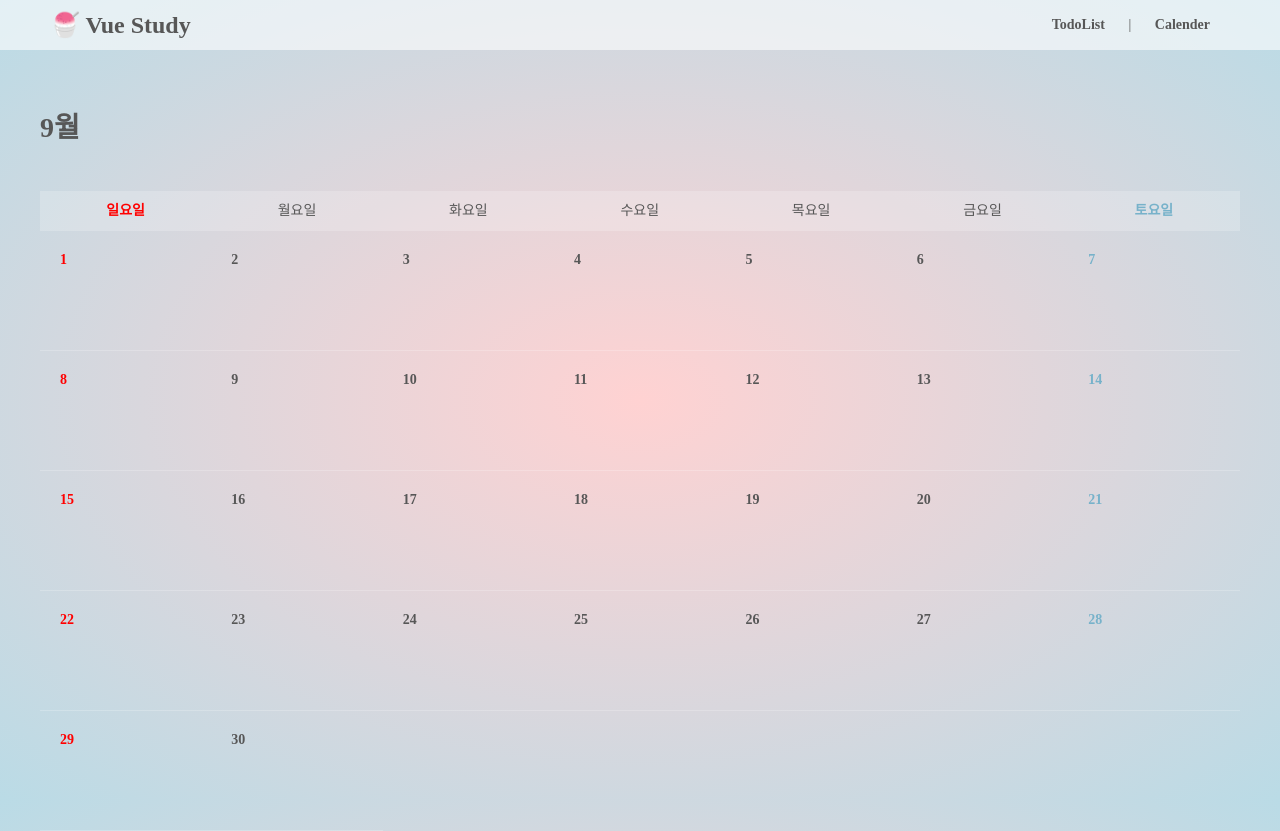
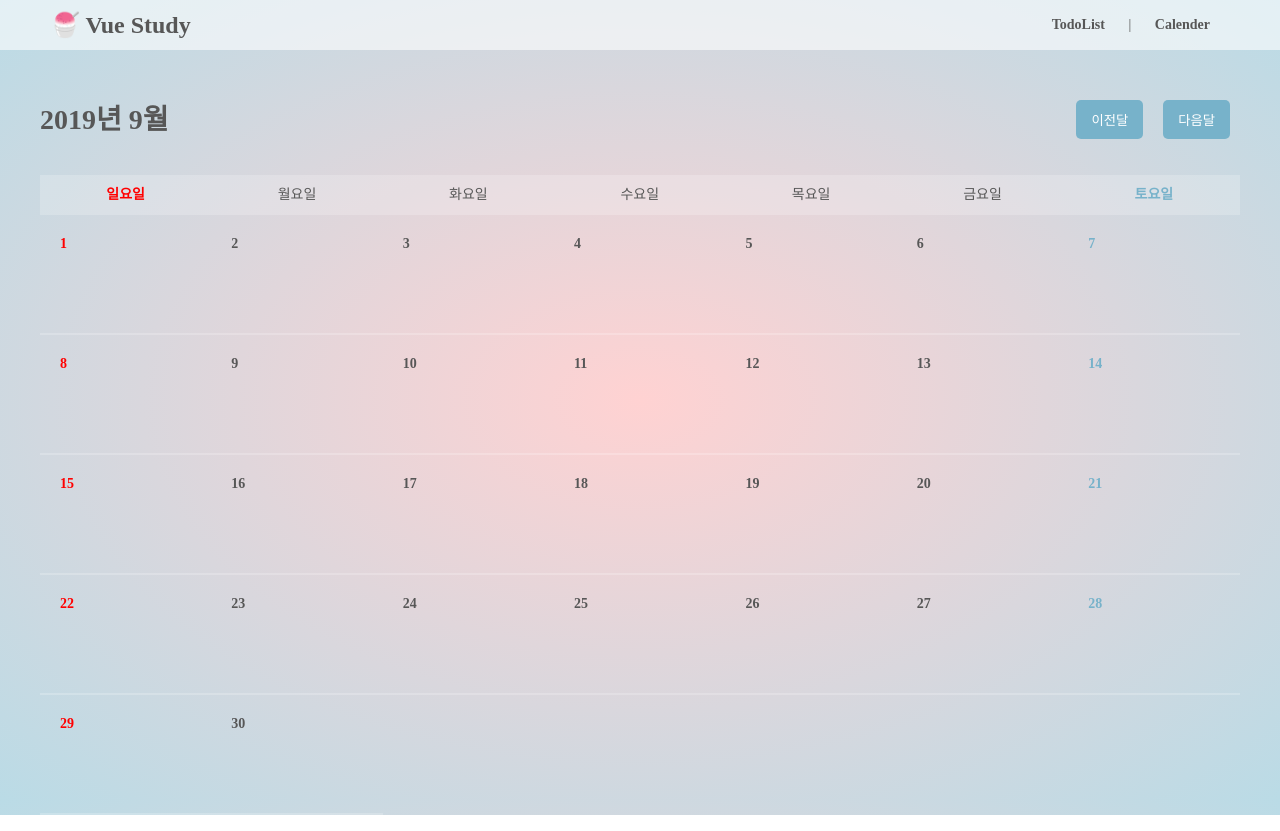
Before and after one commit to yn41/todolist, a Vue app: page /todolist/calender in a window 1280 px wide. Built offline with nearby package versions, Linux system fonts and the light colour scheme.

Commit message:
단순 달력 구현

```diff
--- a/public/index.html
+++ b/public/index.html
@@ -1,5 +1,5 @@
 <!DOCTYPE html>
-<html lang="en">
+<html lang="ko">
   <head>
     <meta charset="utf-8">
     <meta http-equiv="X-UA-Compatible" content="IE=edge">
--- a/src/components/CalenderVeiw.vue
+++ b/src/components/CalenderVeiw.vue
@@ -10,8 +10,8 @@
             <div class="bx sat"><b>토요일</b></div>
         </div>
         <div class="cont">
-            <div class="bx" v-for="item in list" :key="item.date" v-bind:class="item.day == 0?'sun':(item.day == 6?'sat':'')">
-                <b>{{item.date}}</b>
+            <div class="bx" v-for="item in list" :key="item.key" v-bind:class="item.day == 0?'sun':(item.day == 6?'sat':'')">
+                <b v-if="item.date !== 0">{{item.date}}</b>
                 <!-- <div class="cont">
                     내용
                 </div> -->
--- a/src/scss/_common.scss
+++ b/src/scss/_common.scss
@@ -255,8 +255,25 @@ header{
 .calender{
     width: 1200px;
     margin:50px auto 0;
-    h1{
-        margin-bottom: 35px;
+    .top{
+        line-height: 40px;
+        &:after{
+            @include clear;
+        }
+        h1{
+            margin-bottom: 35px;
+            float:left;
+        }
+        .btns{
+            float: right;
+            button{
+                margin: 0 10px;
+                padding: 10px 15px;
+                background: $point;
+                border-radius: 5px;
+                color: $white;
+            }
+        }
     }
     .wrap{
         .bx{
@@ -289,7 +306,7 @@ header{
         }
         .cont{
             .bx{
-                border-bottom:1px solid rgba(255,255,255,0.2);
+                border-bottom:2px solid rgba(255,255,255,0.2);
             }
         }
     }
--- a/src/views/Calender.vue
+++ b/src/views/Calender.vue
@@ -1,6 +1,12 @@
 <template>
   <div class="calender">
-    <h1>{{month}}월</h1>
+    <div class="top">
+      <h1>{{toDay.year}}년 {{toDay.month+1}}월</h1>
+      <div class="btns">
+        <button type="button" @click="getPrevMonth">이전달</button>
+        <button type="button" @click="getNextMonth">다음달</button>
+      </div>
+    </div>
     <CalenderVeiw :list="list"/>
   </div>
 </template>
@@ -12,24 +18,25 @@ export default {
     return {
       list:[],
       month:0,
+      toDay:{
+        year : new Date().getFullYear(),
+        month: new Date().getMonth(),
+        date: new Date().getDate(),
+        day: new Date().getDay(),
+        key: new Date().getFullYear()+new Date().getMonth()+new Date().getDate()+new Date().getDay()
+      },
       day: ['일요일', '월요일', '화요일', '수요일', '목요일', '금요일', '토요일']
     }
   },
   methods:{
     settingCalendar(){
-      let date = new Date();
-      let toDay = {
-        year : date.getFullYear(),
-        month: date.getMonth()+1,
-        date: date.getDate(),
-        day: date.getDay()
-      }
-      let doDate = new Date(date.getFullYear(),date.getMonth(), 1);
-      let lastDate = new Date(date.getFullYear(),date.getMonth()+1, 0);
-      this.month = doDate.getMonth()+1;
-
+      this.list = [];
+      console.log("달력을 만드러 드립니다~");
+      let doDate = new Date(this.toDay.year, this.toDay.month, 1);
+      let lastDate = new Date(this.toDay.year,this.toDay.month+1, 0);
+      console.log(this.toDay.month);
       for(let i = 1; i <= lastDate.getDate(); i++){
-        let temp = new Date(date.getFullYear(),date.getMonth(),i);
+        let temp = new Date(this.toDay.year,this.toDay.month,i);
         let tempData = {
           year : temp.getFullYear(),
           month: temp.getMonth()+1,
@@ -37,9 +44,6 @@ export default {
           day: temp.getDay()
         }
         this.list[i-1] = tempData;
-        // if(i !== 1 && tempData.day == 6){
-        //   console.log("토욜입니다.");
-        // }
       }
       if(doDate.getDay() !== 0){
         for(let i = 0; i<7; i++){
@@ -55,7 +59,32 @@ export default {
             this.list.unshift(tempData);
         }
       }
-      console.log(this.list);
+      console.log("달력 완료");
+    },
+    getPrevMonth(){
+      this.toDay.month--
+      let temp = new Date(this.toDay.year,this.toDay.month,1);
+      let tempData = {
+        year : temp.getFullYear(),
+        month: temp.getMonth(),
+        date: temp.getDate(),
+        day: temp.getDay()
+      }
+      console.log(temp);
+      this.toDay = tempData;
+      this.settingCalendar();
+    },
+    getNextMonth(){
+      this.toDay.month++
+      let temp = new Date(this.toDay.year,this.toDay.month,1);
+      let tempData = {
+        year : temp.getFullYear(),
+        month: temp.getMonth(),
+        date: temp.getDate(),
+        day: temp.getDay()
+      }
+      this.toDay = tempData;
+      this.settingCalendar();
     }
   },
   created(){
```
Also changed, not shown: 13 other files (tests, documents, lock files or other folders).
